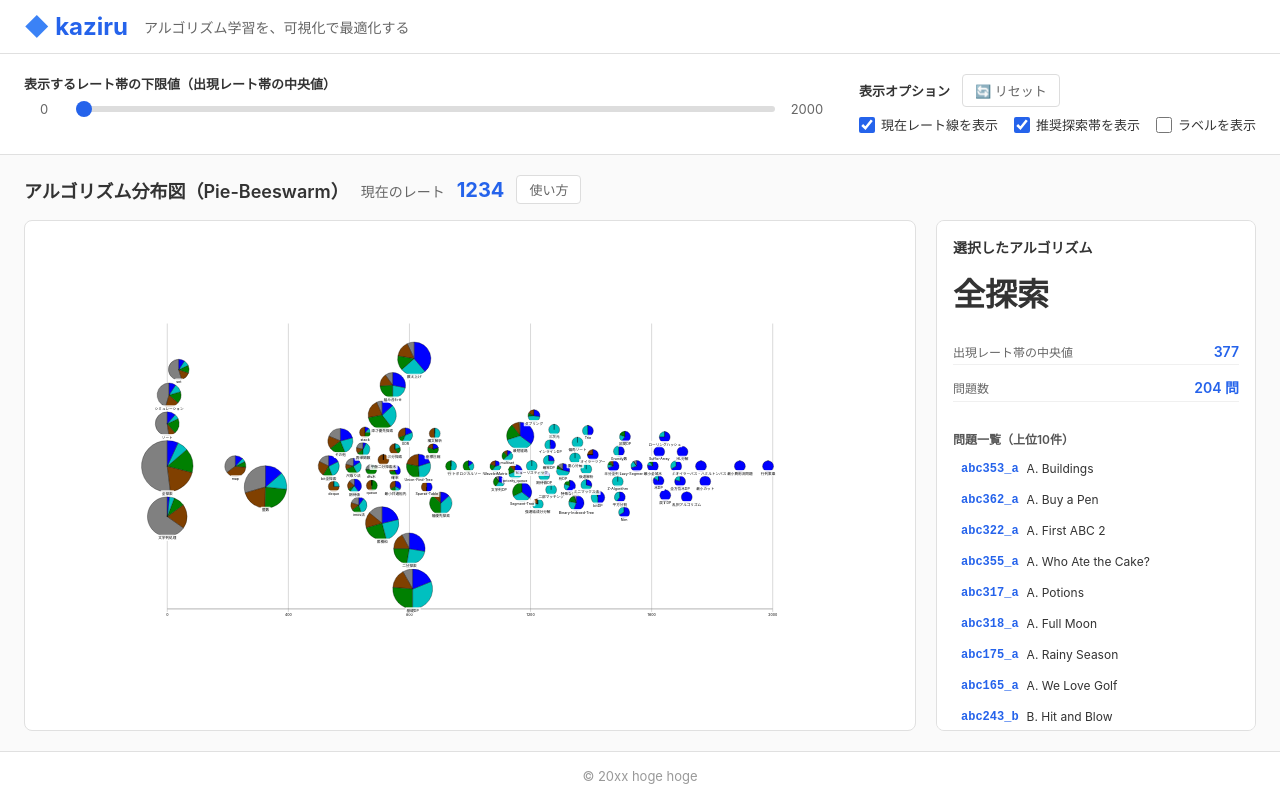
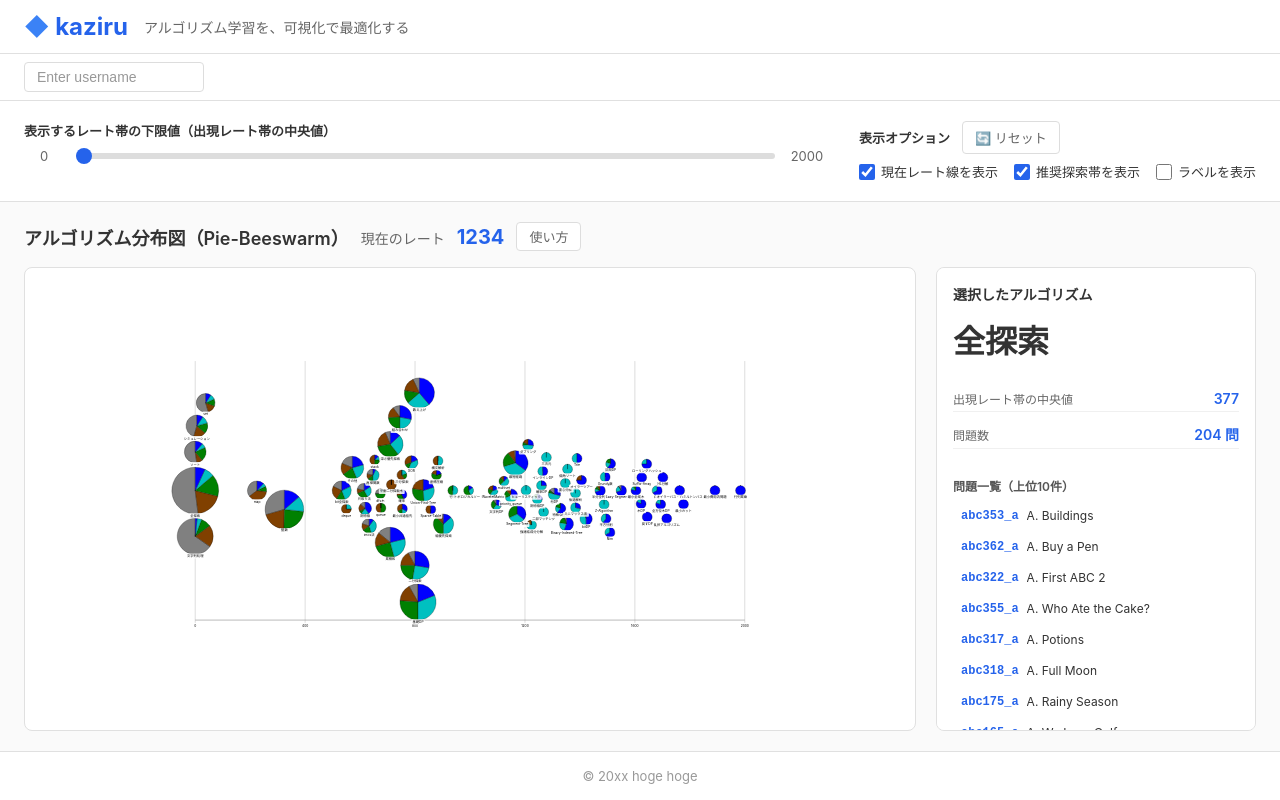
Before and after one commit to vdslab/theme2026-kaziru, a React (Vite) app: page / in a window 1280 px wide. Built offline with nearby package versions, Linux system fonts and the light colour scheme.

Commit message:
feat: 名前の入力欄を追加

```diff
--- a/src/App.jsx
+++ b/src/App.jsx
@@ -73,6 +73,9 @@ export default function App() {
   return (
     <div className="app">
       <Header />
+      <div className="username-bar">
+        <input className="username-input" type="text" placeholder="Enter username" />
+      </div>
       <Main summary={summary} allRows={allRows} />
       <Footer />
     </div>
--- a/style.css
+++ b/style.css
@@ -64,6 +64,32 @@ body {
   font-weight: bold;
   color: #2563eb;
   margin-left: 8px;
+}
+
+/* Username Bar */
+.username-bar {
+  padding: 8px 24px;
+  background: #fff;
+  border-bottom: 1px solid #e0e0e0;
+}
+
+.username-input {
+  width: 180px;
+  padding: 6px 12px;
+  border: 1px solid #ddd;
+  border-radius: 4px;
+  font-size: 14px;
+  outline: none;
+  color: #333;
+}
+
+.username-input::placeholder {
+  color: #999;
+}
+
+.username-input:focus {
+  border-color: #2563eb;
+  box-shadow: 0 0 0 2px rgba(37, 99, 235, 0.1);
 }
 
 /* Main */
```
